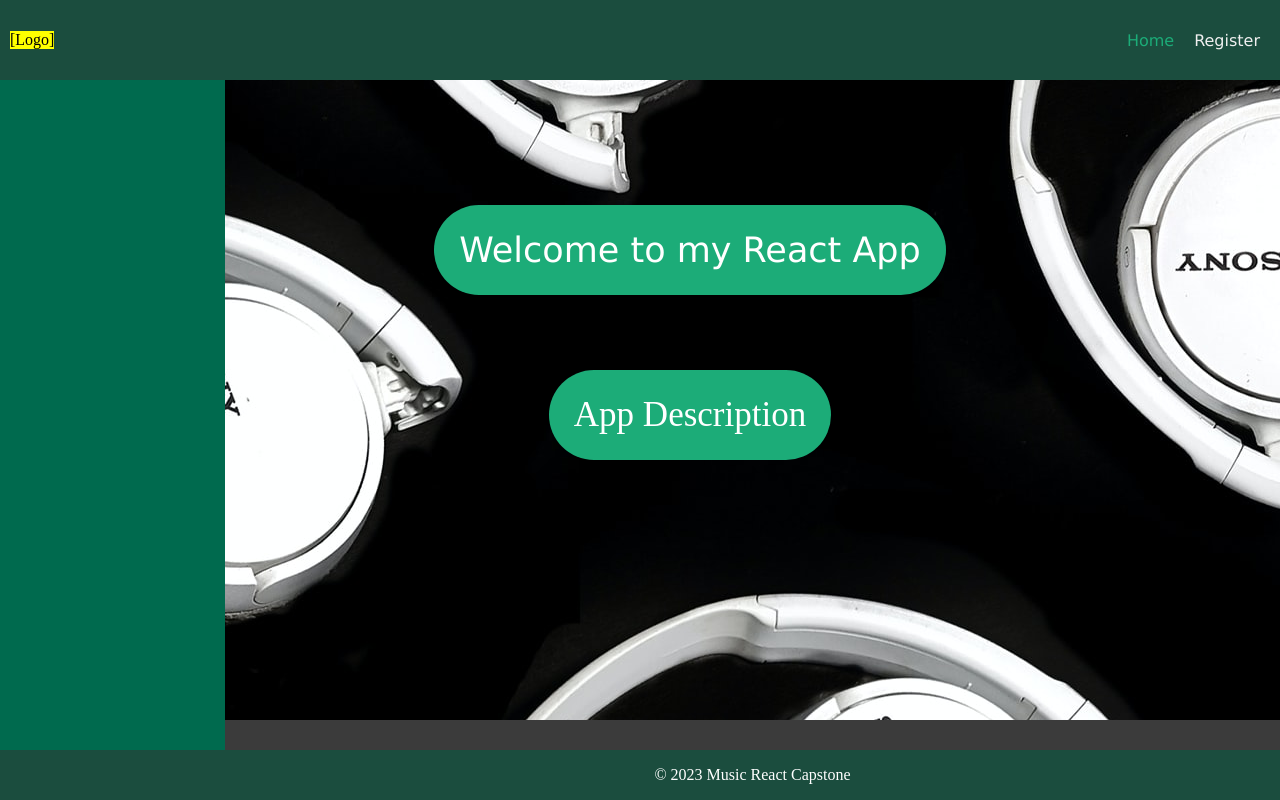
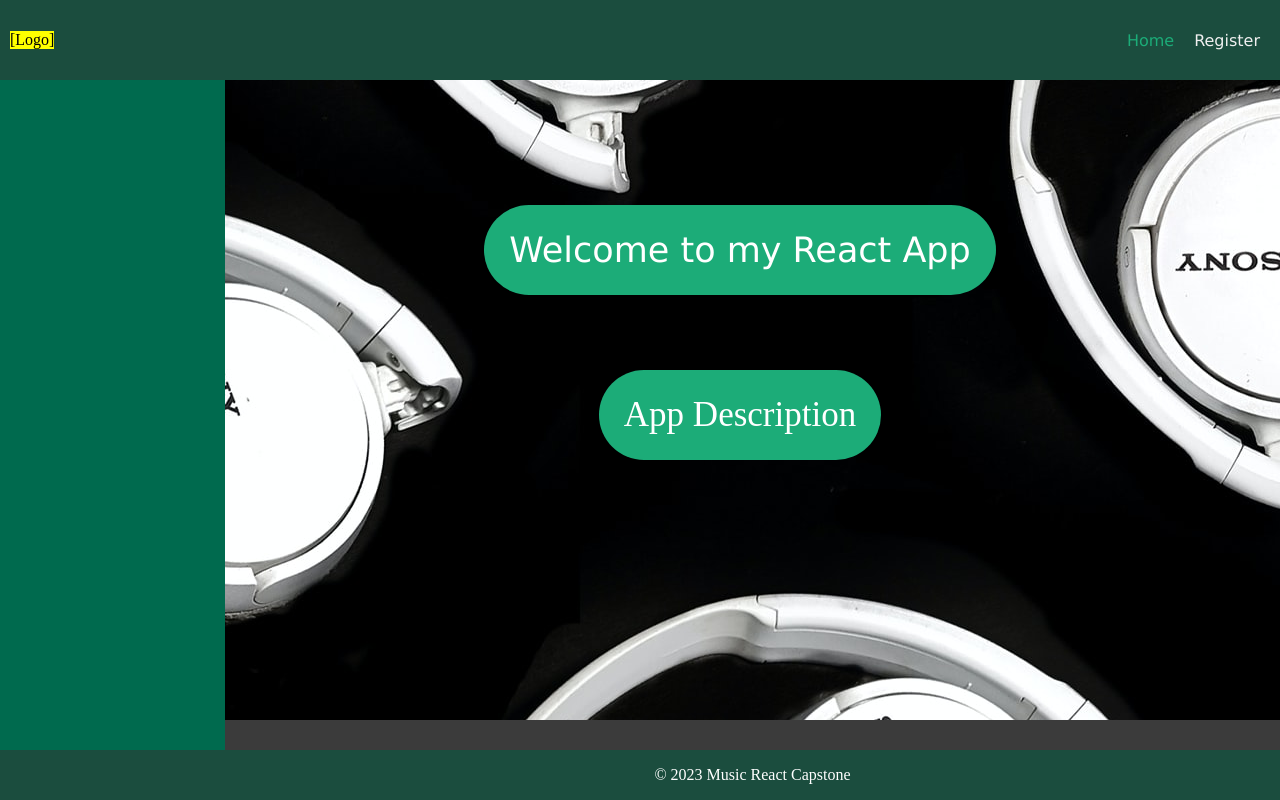
Before and after one commit to JoyUmoekpo/Music-Lounge-Capstone, a React (Create React App) app: page / in a window 1280 px wide. Built offline with nearby package versions, Linux system fonts and the light colour scheme.

Commit message:
Shifted Home Text

```diff
--- a/src/components/Home/Home.module.css
+++ b/src/components/Home/Home.module.css
@@ -4,7 +4,7 @@
   flex-direction: column;
   align-items: center;
   justify-content: center;
-  margin-left: 100px;
+  margin-left: 200px;
 }
 
 .home_text_background {
```
